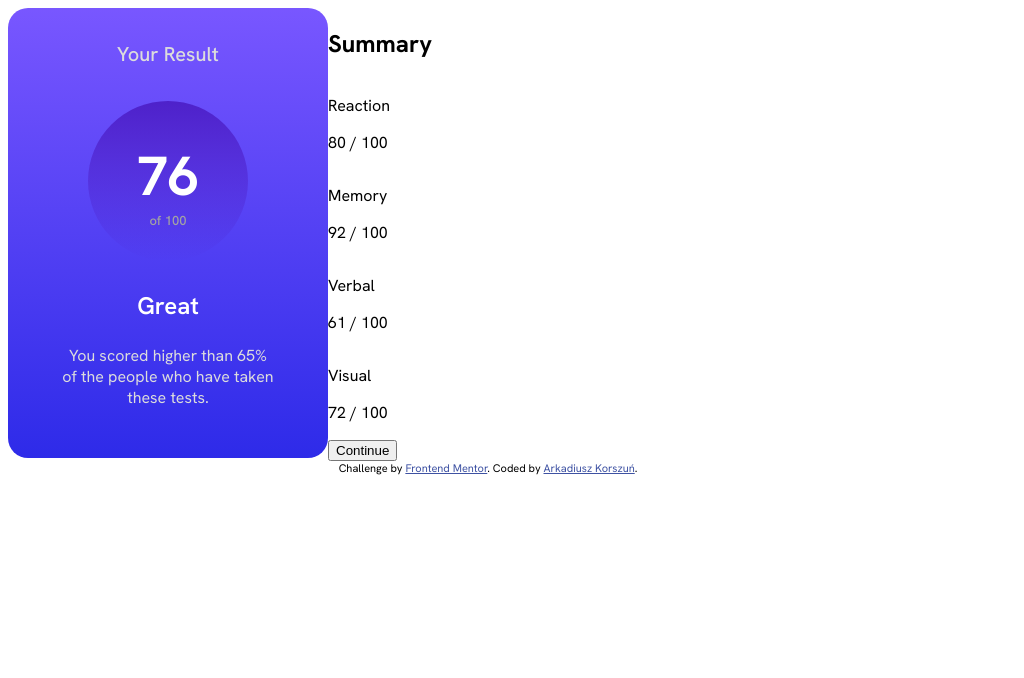
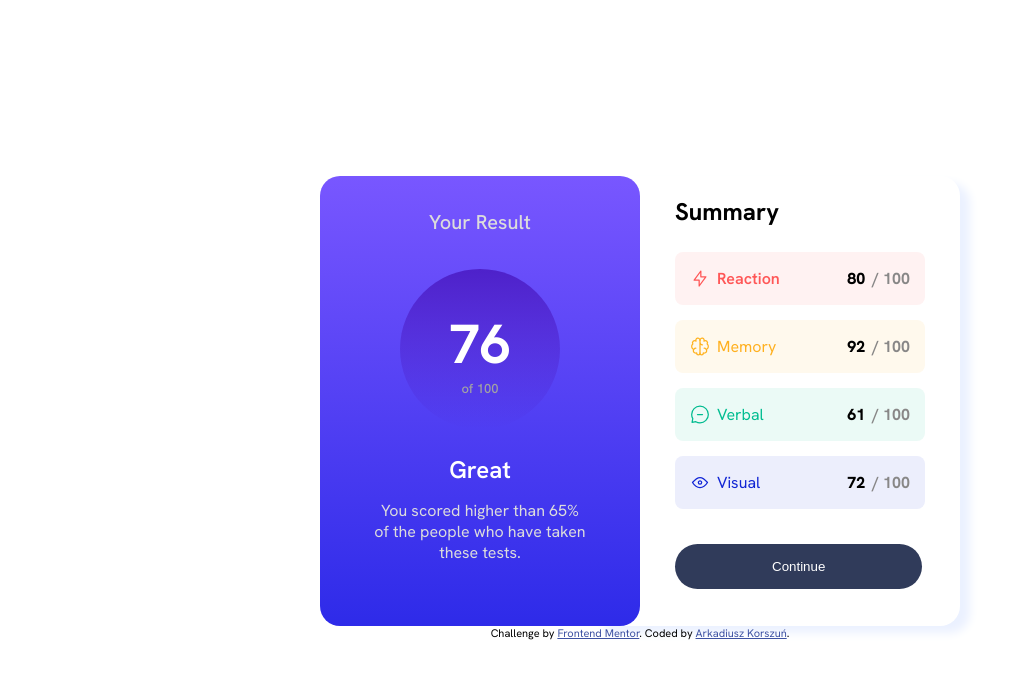
Before and after one commit to arKorszun/FrontendMentorResultSummaryComponent, a plain HTML site: page index.html in a window 1280 px wide. Shown: the whole page, without its empty margins (0-1024 px from the left). Drawn offline with Linux system fonts and the light colour scheme.

Commit message:
add ready desktop view

```diff
--- a/index.html
+++ b/index.html
@@ -15,17 +15,25 @@
 
     body{
       font-family: "Hanken Grotesk", sans-serif;
+      display:flex;
+      height:100vh;
+      flex-direction: column;
+      justify-content: center;
+      align-items: center;
     }
     .container{
+
       display: grid;
       grid-template-columns: 320px 320px;
-      grid-template-rows: 450px 450px;
+      grid-template-rows: 450px;
+
+
     }
     .result{
       display: flex;
       flex-direction: column;
       align-items: center;
-      background-color: ;
+
       background-image: linear-gradient(hsl(252, 100%, 67%),hsl(241, 81%, 54%));
       border-radius: 20px;
     }
@@ -71,6 +79,11 @@
       margin-bottom: 0px;
     }
 
+    .evaluation > p{
+      margin-top: 20px;
+      margin-bottom: 15px;
+    }
+
     .description{
       width:67%;
 
@@ -86,6 +99,93 @@
     .summary{
       display: flex;
       flex-direction: column;
+      margin-left: -45px;
+      border-top-right-radius: 20px;
+      border-bottom-right-radius: 20px;
+      box-shadow: 10px 7px 10px hsl(221, 100%, 96%);
+      gap:15px
+
+    }
+    .summary-title{
+      margin-bottom: -10px;
+    }
+    .points{
+      display: inline-flex;
+      border-radius: 8px;
+
+      justify-content:space-between ;
+
+    }
+    .points > *{
+      display: inline-flex;
+
+    }
+
+    .reaction{
+      background-color:hsla(0, 100%, 67%, 8%) ;
+      width:250px;
+    }
+    .reaction .name{
+      color:hsl(0, 100%, 67%);
+      font-weight: 600;
+    }
+
+    .memory{
+      background-color: hsla(39, 100%, 56%, 8%);
+      width:250px;
+    }
+
+    .memory .name{
+      color: hsl(39, 100%, 56%) ;
+    }
+
+    .verbal{
+      background-color: hsla(166, 100%, 37%, 8%);
+      width:250px;
+    }
+
+    .verbal .name{
+      color: hsl(166, 100%, 37%);
+    }
+
+    .visual{
+      background-color: hsla(234, 85%, 45%, 8%);
+      width:250px;
+    }
+
+    .visual .name{
+      color: hsl(234, 85%, 45%);
+    }
+
+    .pointV{
+      font-weight: 800;
+    }
+    .of{
+      color:rgb(136, 135, 135);
+      font-weight: 700;
+      margin-right: 15px;
+      margin-left: 7px;
+    }
+    img{
+      margin-left: 15px;
+      margin-right: 7px;
+    }
+    button{
+      background-color: hsl(224, 30%, 27%);
+      color: white;
+      margin-top: 20px;
+      padding: 15px 97px;
+      border-radius: 25px;
+      border:0px;
+
+    }
+
+    .continue>button:hover{
+      background-color: hsl(241, 81%, 54%);
+    }
+
+    .summary > *{
+      margin-left: 80px;
     }
 
   </style>
@@ -115,31 +215,55 @@
       <h2>Summary</h2>
     </div>
     <div class="points reaction">
-      <p>Reaction</p>
-      <p>80 / 100</p>
+      <div>
+        <img src="./icon-reaction.svg" alt="bolt icon" />
+        <p class="name">Reaction</p>
+      </div>
+      <div>
+        <p class="pointV">80 </p>
+        <p class="of">/ 100</p>
+      </div>
     </div>
     <div class="points memory">
-      <p>Memory</p>
-      <p>92 / 100</p>
+      <div>
+        <img src="./icon-memory.svg" alt="brain icon" />
+        <p class="name">Memory</p>
+      </div>
+      <div>
+        <p class="pointV">92 </p>
+        <p class="of">/ 100</p>
+      </div>
     </div>
     <div class="points verbal">
-      <p>Verbal</p>
-      <p>61 / 100</p>
+      <div>
+        <img src="./icon-verbal.svg" alt="speech bubble icon" />
+        <p class="name">Verbal</p>
+      </div>
+      <div>
+        <p class="pointV">61 </p>
+        <p class="of">/ 100</p>
+      </div>
     </div>
     <div class="points visual">
-      <p>Visual</p>
-      <p>72 / 100</p>
+      <div>
+        <img src="./icon-visual.svg" alt="eye icon" />
+        <p class="name">Visual</p>
+      </div>
+      <div>
+        <p class="pointV">72 </p>
+        <p class="of">/ 100</p>
+      </div>
     </div>
     <div class="continue">
       <button>Continue</button>
     </div>
-    <div class="attribution">
-      Challenge by <a href="https://www.frontendmentor.io?ref=challenge" target="_blank">Frontend Mentor</a>.
-      Coded by <a href="#">Arkadiusz Korszuń</a>.
-    </div>
+
   </div>
 </div>
-
+<div class="attribution">
+  Challenge by <a href="https://www.frontendmentor.io?ref=challenge" target="_blank">Frontend Mentor</a>.
+  Coded by <a href="#">Arkadiusz Korszuń</a>.
+</div>
 
 </body>
 </html>
```
